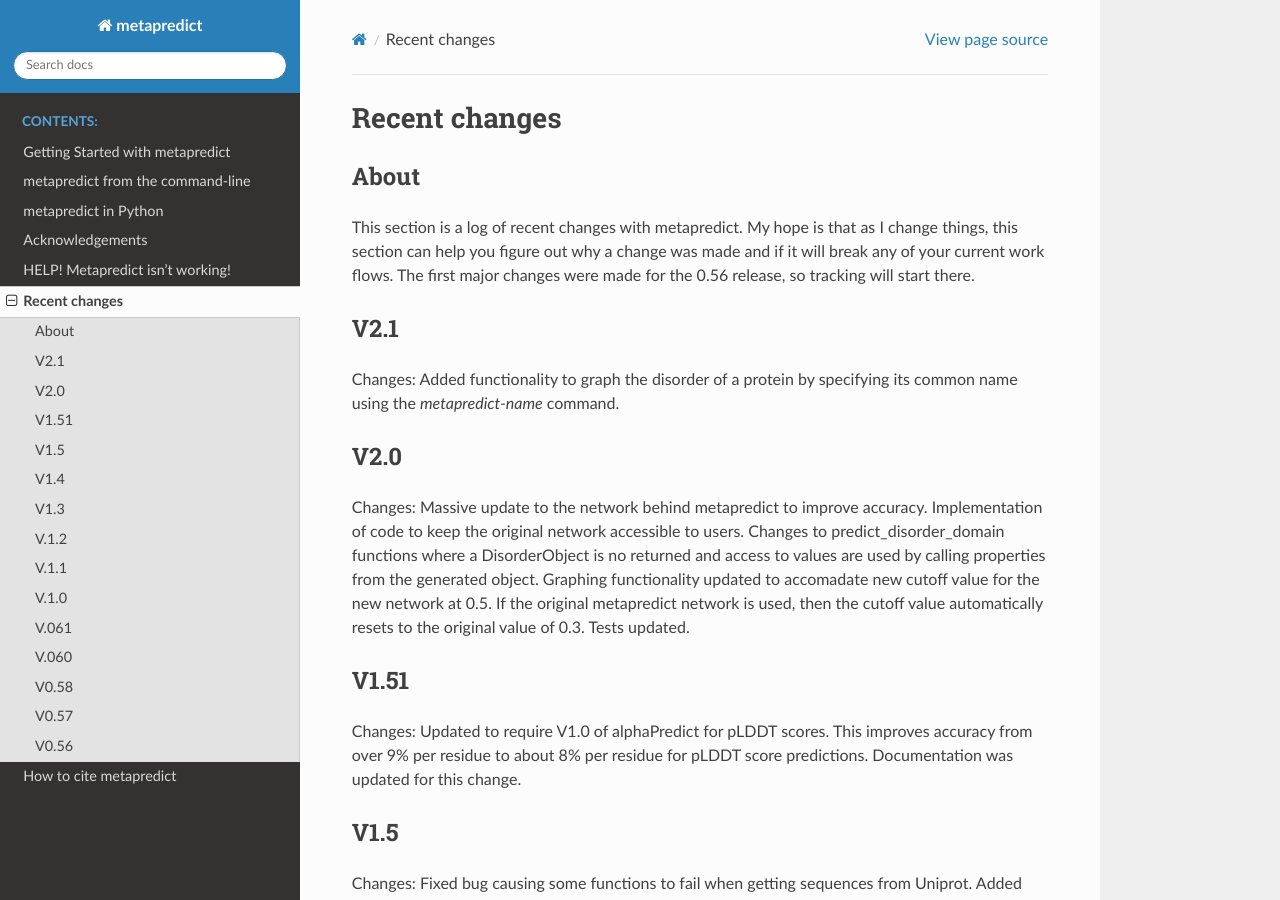
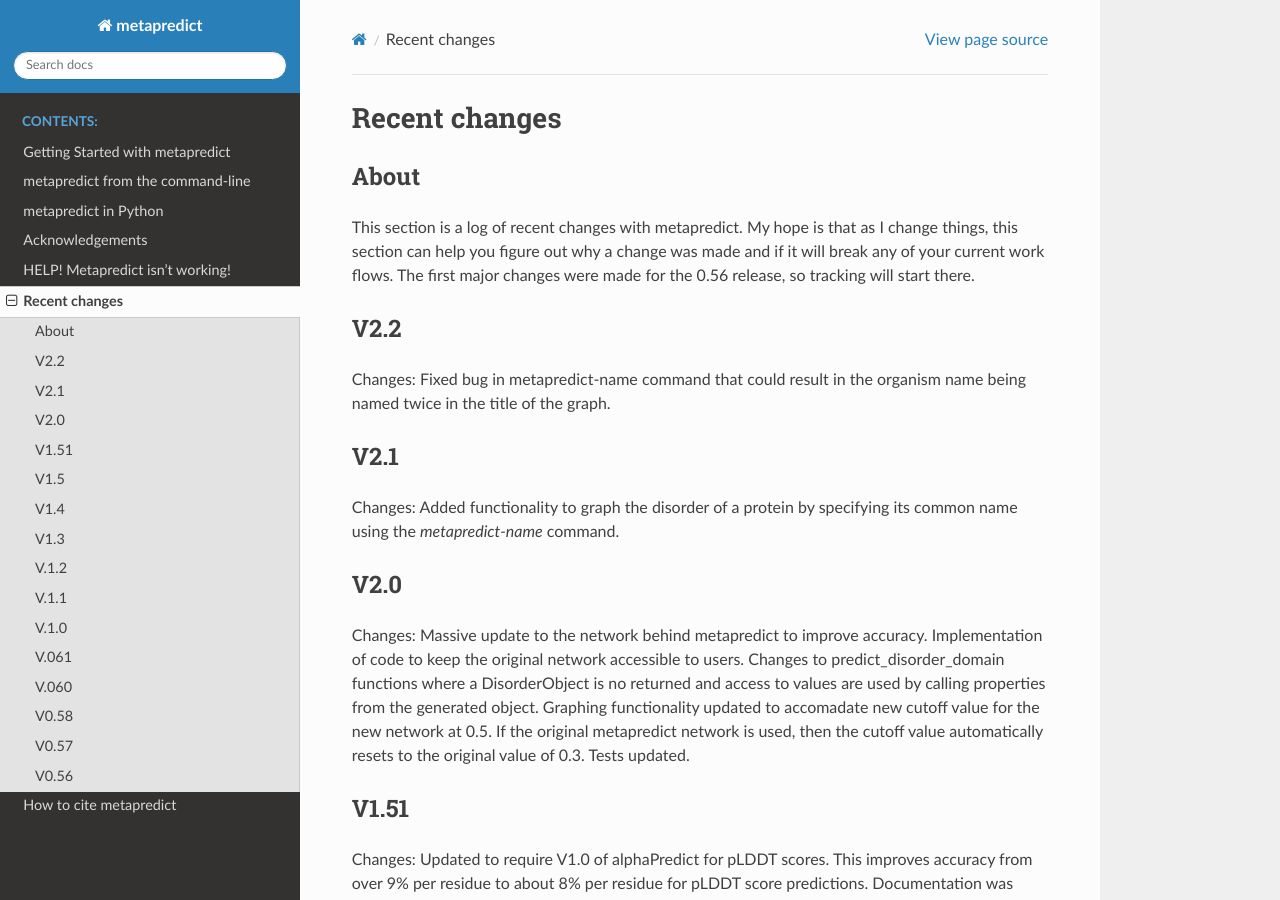
Before and after one commit to idptools/metapredict, a Sphinx documentation site: the page built from docs/changes.rst, in a window 1280 px wide and 900 px high. Built offline with Sphinx 7.4.7 and the Read the Docs theme 2.0.0, drawn with Linux system fonts in a browser that asks for light colours; pages that are not in the unit, such as notebooks, are missing from menus; the version number could not be read and is left out.

Commit message:
fixed bug in metapredict name command

```diff
--- a/docs/changes.rst
+++ b/docs/changes.rst
@@ -5,6 +5,13 @@ About
 ------
 
 This section is a log of recent changes with metapredict. My hope is that as I change things, this section can help you figure out why a change was made and if it will break any of your current work flows. The first major changes were made for the 0.56 release, so tracking will start there.
+
+V2.2
+-----
+
+Changes:
+Fixed bug in metapredict-name command that could result in the organism name being named twice in the title of the graph.
+
 
 V2.1
 ------
```
Also changed, not shown: README.md (+4 -0 lines).
